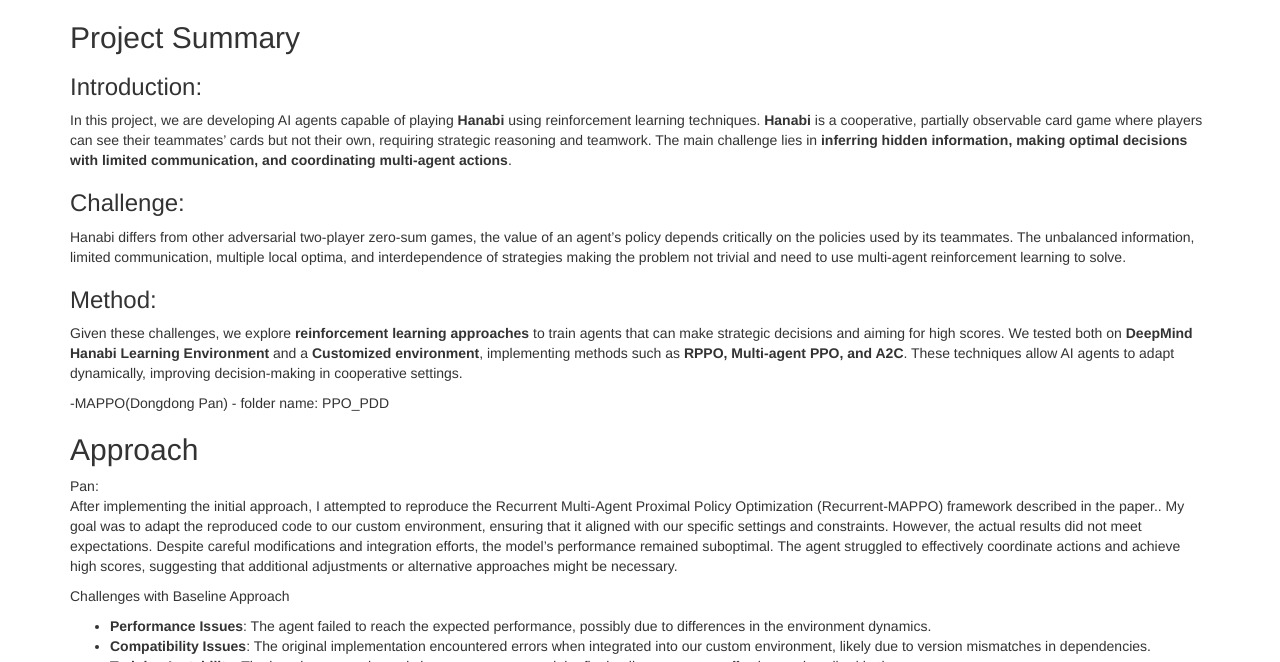
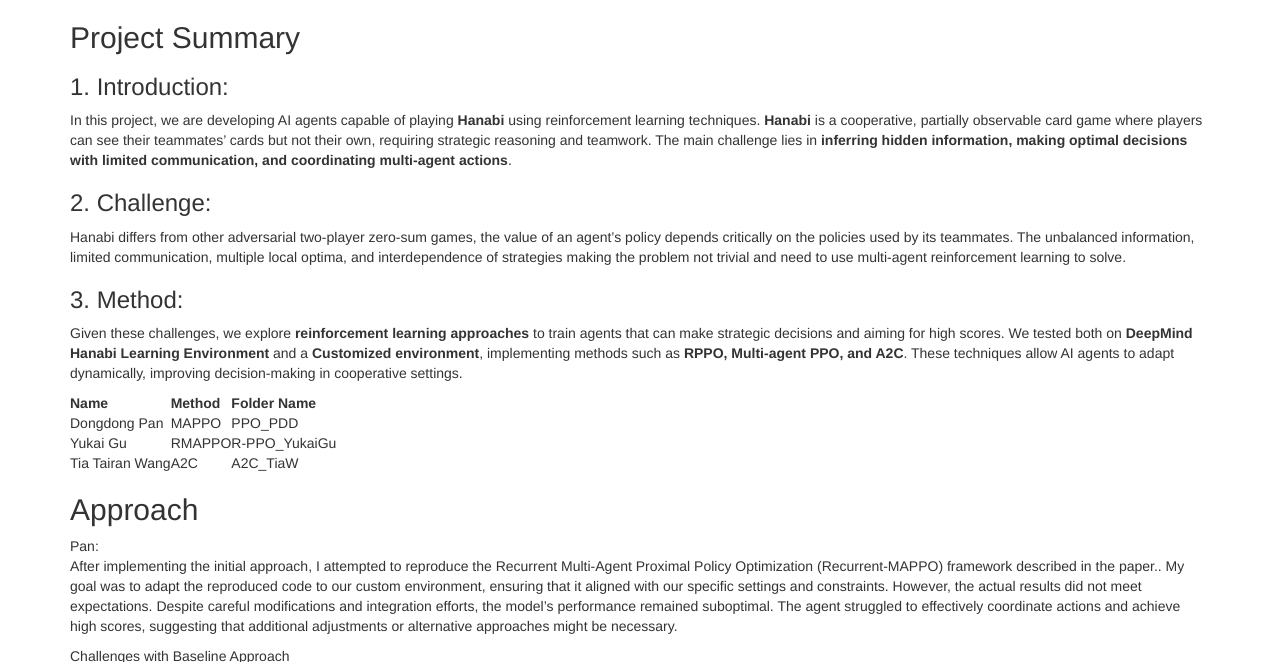
Before and after one commit to pddpdd20020105/ICS-175-fireworker, a Jekyll site: the page built from docs/final.md, in a window 1280 px wide and 900 px high, scrolled down 536 px, cut to the strip 187-849 px from the top of the window. Built offline with Jekyll 4.4.1, drawn with Linux system fonts in a browser that asks for light colours.

Commit message:
Update final.md

```diff
--- a/docs/final.md
+++ b/docs/final.md
@@ -10,18 +10,21 @@
 <iframe width="841" height="473" src="https://www.youtube.com/embed/xvjMrUUnVVI" title="" frameborder="0" allow="accelerometer; autoplay; clipboard-write; encrypted-media; gyroscope; picture-in-picture; web-share" referrerpolicy="strict-origin-when-cross-origin" allowfullscreen></iframe>
 
 ## Project Summary
-### Introduction:
+### 1. Introduction:
 In this project, we are developing AI agents capable of playing **Hanabi** using reinforcement learning techniques. **Hanabi** is a cooperative, partially observable card game where players can see their teammates’ cards but not their own, requiring strategic reasoning and teamwork. The main challenge lies in **inferring hidden information, making optimal decisions with limited communication, and coordinating multi-agent actions**.
 
-### Challenge:
+### 2. Challenge:
 Hanabi differs from other adversarial two-player zero-sum games, the value of an agent’s policy depends critically on the policies used by its teammates. The unbalanced information, limited communication, multiple local optima, and interdependence of strategies making the problem not trivial and need to use multi-agent reinforcement learning to solve.
 
-### Method:
+### 3. Method:
 Given these challenges, we explore **reinforcement learning approaches** to train agents that can make strategic decisions and aiming for high scores. We tested both on **DeepMind Hanabi Learning Environment** and a **Customized environment**, implementing methods such as **RPPO, Multi-agent PPO, and A2C**. These techniques allow AI agents to adapt dynamically, improving decision-making in cooperative settings.
 
+| Name     | Method  | Folder Name |
+| -------- | ------- | ----------- |
+| Dongdong Pan  | MAPPO | PPO_PDD |
+| Yukai Gu | RMAPPO | R-PPO_YukaiGu |
+| Tia Tairan Wang | A2C | A2C_TiaW |
 
-
--MAPPO(Dongdong Pan) - folder name: PPO_PDD
 
 ## Approach
 Pan: \
```
